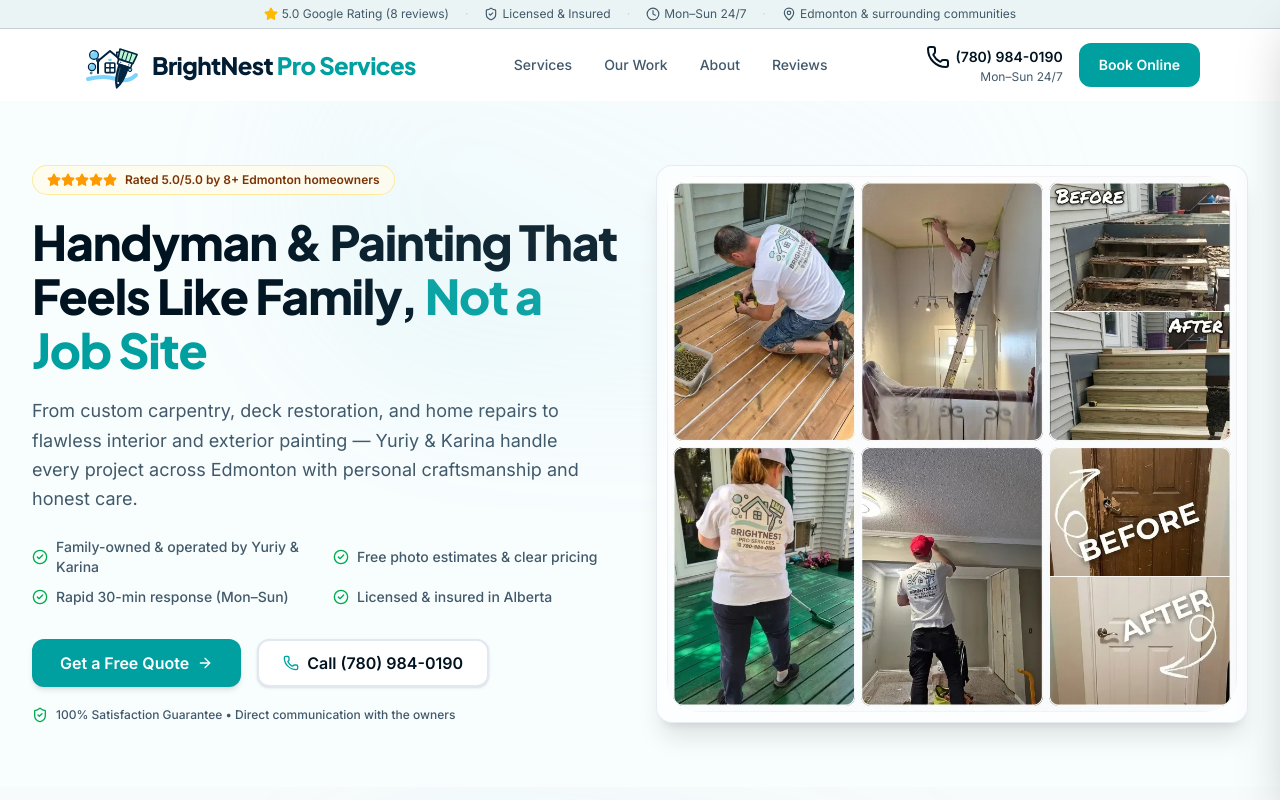
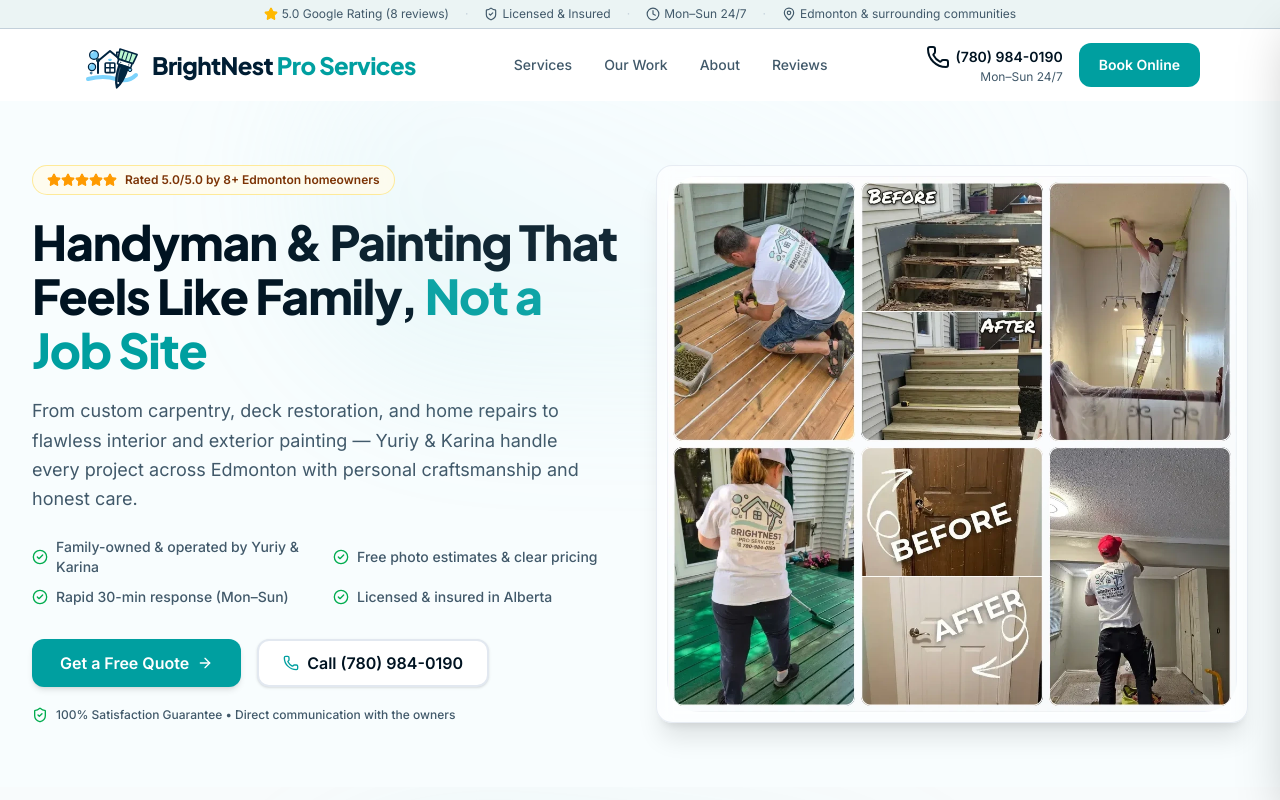
Before and after one commit to TarasBuba/brightnest-pro-clone, a Next.js app: page / in a window 1280 px wide. Shown: the top 800 px of the page. Built offline with nearby package versions, Linux system fonts and the light colour scheme.

Commit message:
feat(hero): center before-after cards between deck and painting photos in 3x2 collage

```diff
--- a/src/widgets/hero-section/ui/hero-section.tsx
+++ b/src/widgets/hero-section/ui/hero-section.tsx
@@ -100,9 +100,9 @@
               <div className="relative flex-1 flex flex-col overflow-hidden rounded-2xl border border-slate-200/80 bg-white/60 p-2 shadow-xl backdrop-blur-sm sm:p-2.5 transition-all duration-300 hover:shadow-2xl">
                 <div className="relative w-full aspect-[1068/1000] lg:aspect-auto lg:flex-1">
                   <Image
-                    src="/images/hero/collage/hero-collage-v3.webp"
+                    src="/images/hero/collage/hero-collage-v4.webp"
                     priority
-                    alt="BrightNest Pro Services craftsmanship collage: deck board assembly and protective sealing by Yuriy & Karina, high-ceiling painting prep, drywall archway finishing, and before-and-after staircase and door renovations in Edmonton"
+                    alt="BrightNest Pro Services craftsmanship collage: deck board assembly and protective sealing by Yuriy & Karina, before-and-after staircase and door renovations, high-ceiling painting prep, and drywall archway finishing in Edmonton"
                     fill
                     sizes="(min-width: 1024px) 50vw, 100vw"
                     className="rounded-xl object-fill"
```
Also changed, not shown: public/images/hero/collage/hero-collage-v3.webp (deleted), public/images/hero/collage/hero-collage-v4.webp (added).
